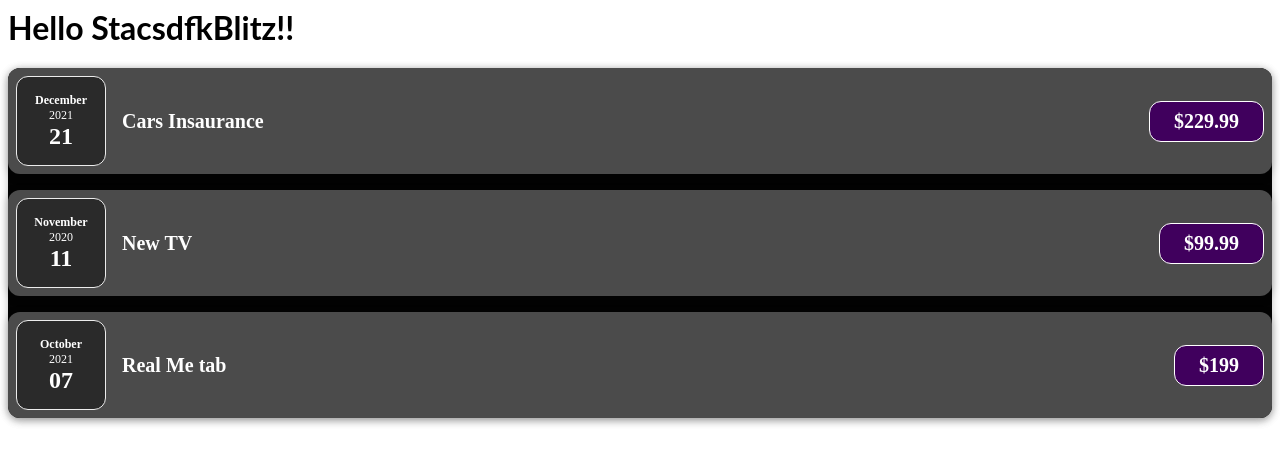
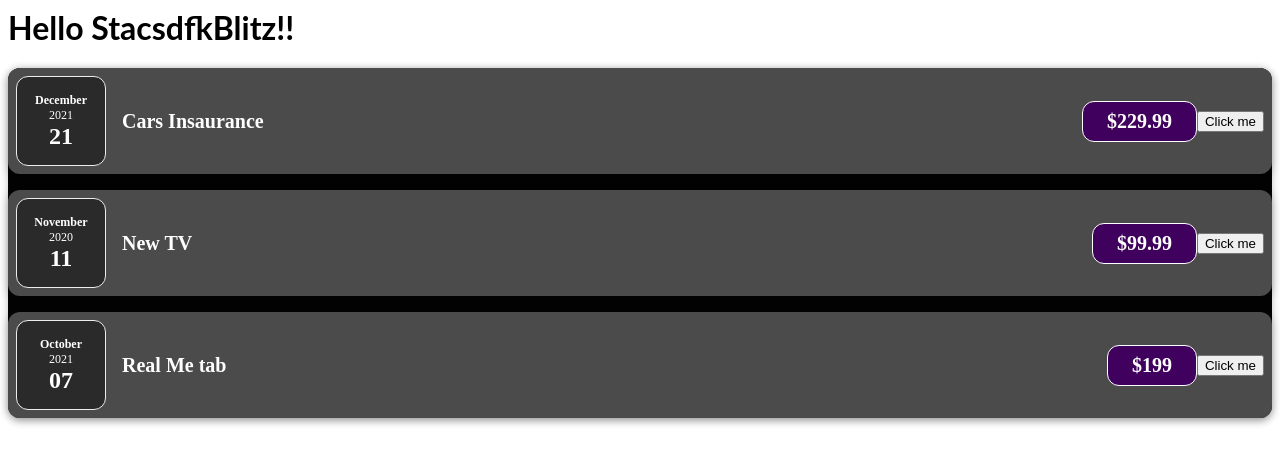
Before and after one commit to Shabbir16/react-basis, a React (Create React App) app: page / in a window 1280 px wide. Shown: the top 464 px of the page. Built offline with nearby package versions, Linux system fonts and the light colour scheme.

Commit message:
2 files modified

```diff
--- a/src/components/Expense.js
+++ b/src/components/Expense.js
@@ -12,6 +12,7 @@
           title={expenseArr[i].title}
           date={expenseArr[i].date}
           amount={expenseArr[i].amount}
+          key={i}
         />
       );
     }
--- a/src/components/ExpenseItems.js
+++ b/src/components/ExpenseItems.js
@@ -3,10 +3,15 @@
 import './ExpenseItems.css';
 import ExpenseDate from './ExpenseDate';
 import Cards from './Cards';
+import {useState} from 'react'
 
 function ExpenseItems(props){
 
-
+  const [title,setTitle] = useState(props.title);
+  const clickHandler = ()=>{
+    setTitle('Changed');
+    console.log('Clicked');
+  }
 
   return (
     <Cards className="expense-item">
@@ -16,9 +21,10 @@
         />
       </div>
       <div className="expense-item__description">
-        <h2>{props.title}</h2>
+        <h2>{title}</h2>
         <div className="expense-item__price ">${props.amount}</div>
       </div>
+      <button onClick={clickHandler}>Click me</button>
     </Cards>
   );
 }
```
